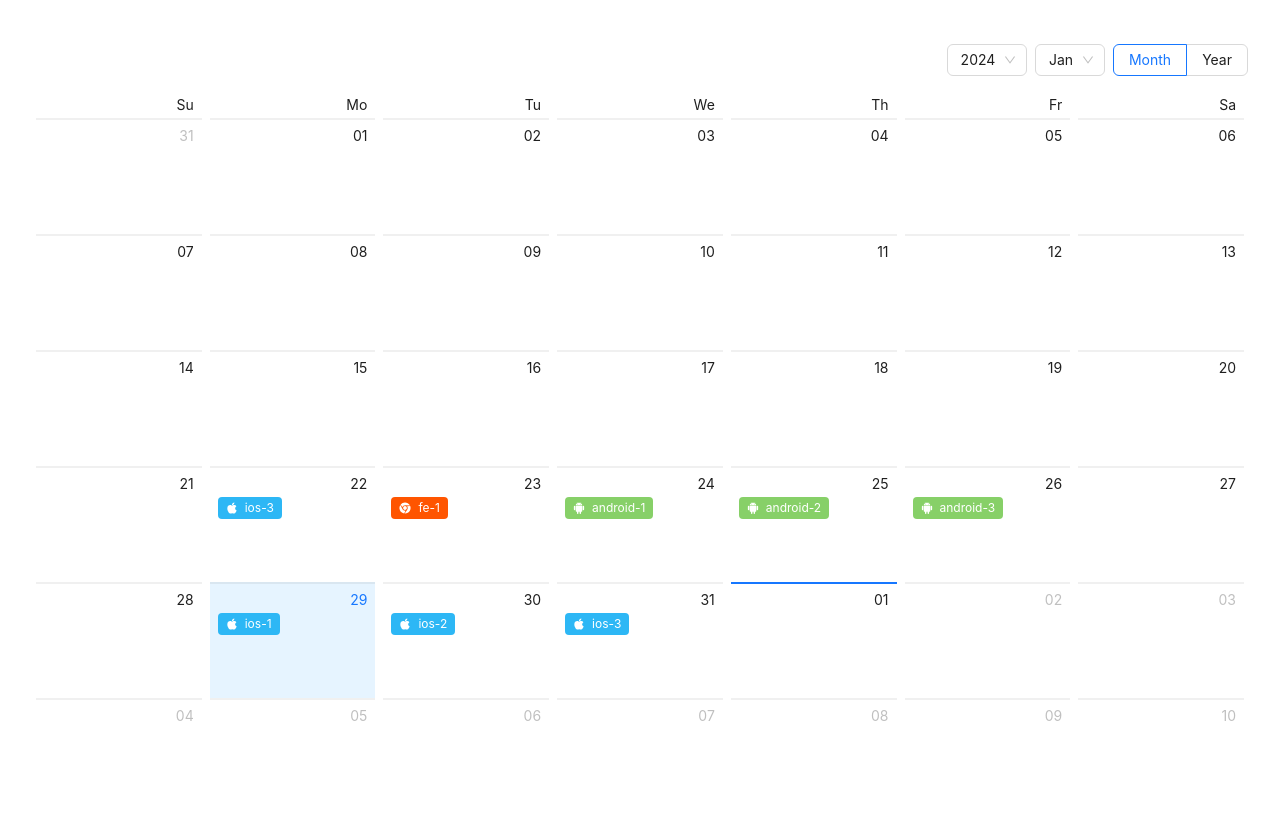
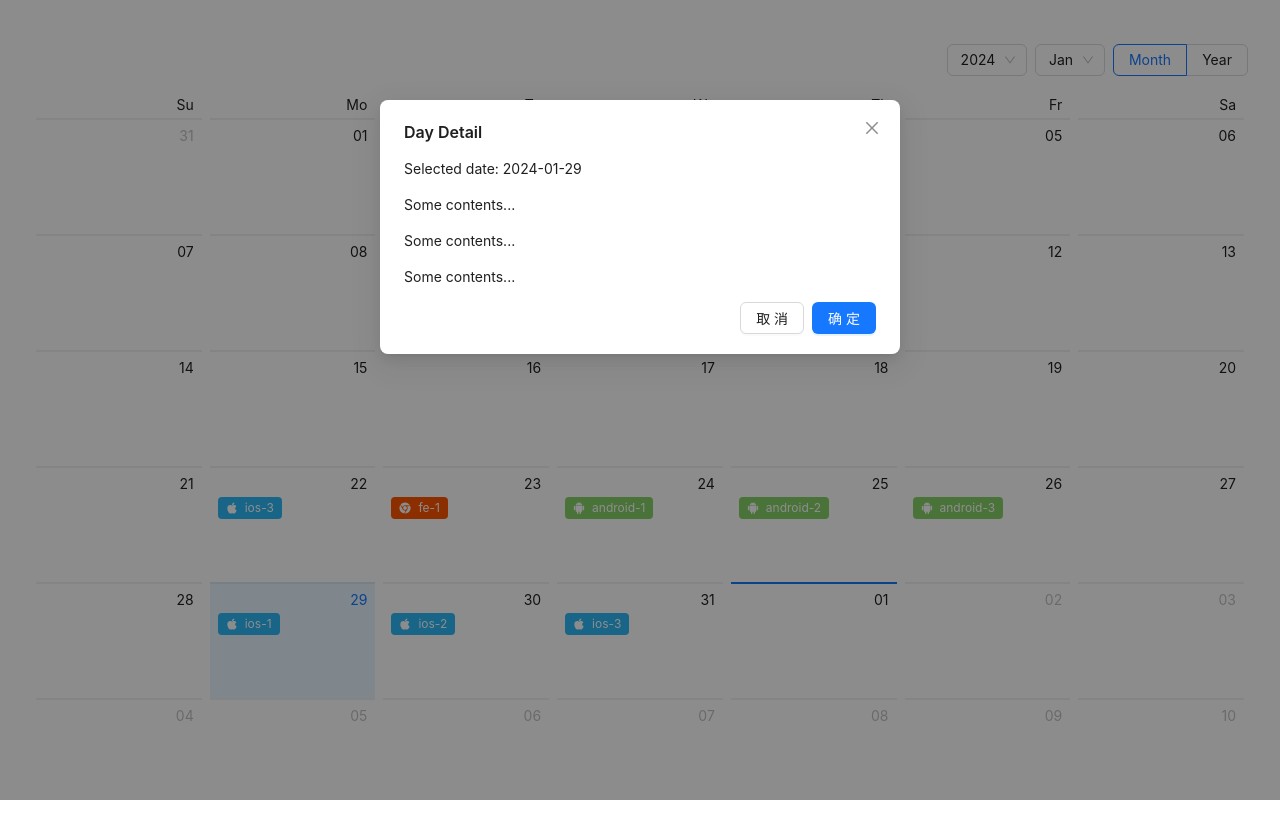
Before and after one commit to xkaing/LFCoffee, a React (Vite) app: page / in a window 1280 px wide. Both pictures are taken after a click on the element "2024-01-29". Shown: the top 838 px of the page. Built offline with nearby package versions, Linux system fonts and the light colour scheme.

Commit message:
feat:增加modal

```diff
--- a/src/Calendar/CoffeeCalendar.jsx
+++ b/src/Calendar/CoffeeCalendar.jsx
@@ -1,80 +1,58 @@
-import React from "react";
-import { Calendar, Tag } from "antd";
-import { AndroidFilled, AppleFilled, ChromeFilled } from "@ant-design/icons";
+import React, { useState, useEffect, useCallback } from "react";
+import { Calendar } from "antd";
 import axios from "axios";
+import TagRender from "./TagRender";
+import DayDetail from "./DayDetail";
 
-let sourceData;
+const defaultData = [{ date: "2024-02-01", payer: "fe" }];
 
-const getCoffeeData = async () => {
-  try {
-    const response = await axios.get("/coffee.json");
-    return response.data;
-  } catch (error) {
-    console.error("Error fetching coffee data:", error);
-    return [];
-  }
-};
-getCoffeeData().then((data) => {
-  console.log("Coffee data:", data);
-  sourceData = data;
-});
+const CoffeeCalendar = () => {
+  const [coffeeData, setCoffeeData] = useState(defaultData);
+  const [selectedDate, setSelectedDate] = useState(null); // 存储选中的日期
+  const [isModalVisible, setIsModalVisible] = useState(false); // 控制模态框的显示
 
-// 获取日历数据
-const getData = (value) => {
-  let matchedData = sourceData.find(
-    (item) => item.date === value.format("YYYY-MM-DD")
-  );
-  return matchedData || {};
-};
+  useEffect(() => {
+    const getCoffeeData = async () => {
+      try {
+        const response = await axios.get("/coffee.json");
+        setCoffeeData(response.data);
+      } catch (error) {
+        console.error("Error fetching coffee data:", error);
+      }
+    };
+    getCoffeeData();
+  }, []);
 
-// 日期点击事件
-const onChange = (value) => {
-  console.log(value.format("YYYY-MM-DD"));
-};
+  const onChange = useCallback((value) => {
+    console.log(value.format("YYYY-MM-DD"));
+    setSelectedDate(value); // 设置选中的日期
+    setIsModalVisible(true); // 显示模态框
+  }, []);
 
-// 渲染日历
-const CoffeeCalendar = () => {
-  // 渲染每一天
   const dateCellRender = (value) => {
-    const calendarData = getData(value);
-    return (
-      <>
-        {Object.keys(calendarData).length ? (
-          <TagRender {...calendarData} />
-        ) : null}
-      </>
+    const calendarData = coffeeData.find(
+      (item) => item.date === value.format("YYYY-MM-DD")
     );
+    return calendarData ? <TagRender {...calendarData} /> : null;
   };
 
-  // 自定义Tag
-  const TagRender = (data) => {
-    let TagName = null;
-    let TagColor = null;
-    const lowerPayer = data.payer.toLowerCase();
-    if (lowerPayer.includes("android")) {
-      TagName = <AndroidFilled />;
-      TagColor = "#87d068";
-    } else if (lowerPayer.includes("ios")) {
-      TagName = <AppleFilled />;
-      TagColor = "#2db7f5";
-    } else if (lowerPayer.includes("fe")) {
-      TagName = <ChromeFilled />;
-      TagColor = "#f50";
-    }
-    return (
-      <Tag icon={TagName} color={TagColor}>
-        {data.payer}
-      </Tag>
-    );
-  };
-
-  // 渲染单元格
   const cellRender = (current, info) => {
     if (info.type === "date") return dateCellRender(current);
     return info.originNode;
   };
 
-  return <Calendar cellRender={cellRender} onChange={onChange} />;
+  return (
+    <>
+      <Calendar cellRender={cellRender} onChange={onChange} />
+      {selectedDate && (
+        <DayDetail
+          date={selectedDate}
+          visible={isModalVisible}
+          onClose={() => setIsModalVisible(false)}
+        />
+      )}
+    </>
+  );
 };
 
 export default CoffeeCalendar;
--- /dev/null
+++ b/src/Calendar/DayDetail.jsx
@@ -0,0 +1,21 @@
+import React from "react";
+import { Modal } from "antd";
+
+const DayDetail = ({ date, visible, onClose }) => {
+  return (
+    <>
+      <Modal
+        title="Day Detail"
+        open={visible}
+        onOk={onClose}
+        onCancel={onClose}
+      >
+        <p>Selected date: {date.format("YYYY-MM-DD")}</p>
+        <p>Some contents...</p>
+        <p>Some contents...</p>
+        <p>Some contents...</p>
+      </Modal>
+    </>
+  );
+};
+export default DayDetail;
--- /dev/null
+++ b/src/Calendar/TagRender.jsx
@@ -0,0 +1,30 @@
+import React from "react";
+import { Tag } from "antd";
+import { AndroidFilled, AppleFilled, ChromeFilled } from "@ant-design/icons";
+
+const TagRender = ({ payer }) => {
+  let TagName = null;
+  let TagColor = null;
+  const lowerPayer = payer.toLowerCase();
+
+  if (lowerPayer.includes("android")) {
+    TagName = <AndroidFilled />;
+    TagColor = "#87d068";
+  } else if (lowerPayer.includes("ios")) {
+    TagName = <AppleFilled />;
+    TagColor = "#2db7f5";
+  } else if (lowerPayer.includes("fe")) {
+    TagName = <ChromeFilled />;
+    TagColor = "#f50";
+  }
+
+  return (
+    <>
+      <Tag icon={TagName} color={TagColor}>
+        {payer}
+      </Tag>
+    </>
+  );
+};
+
+export default TagRender;
```
